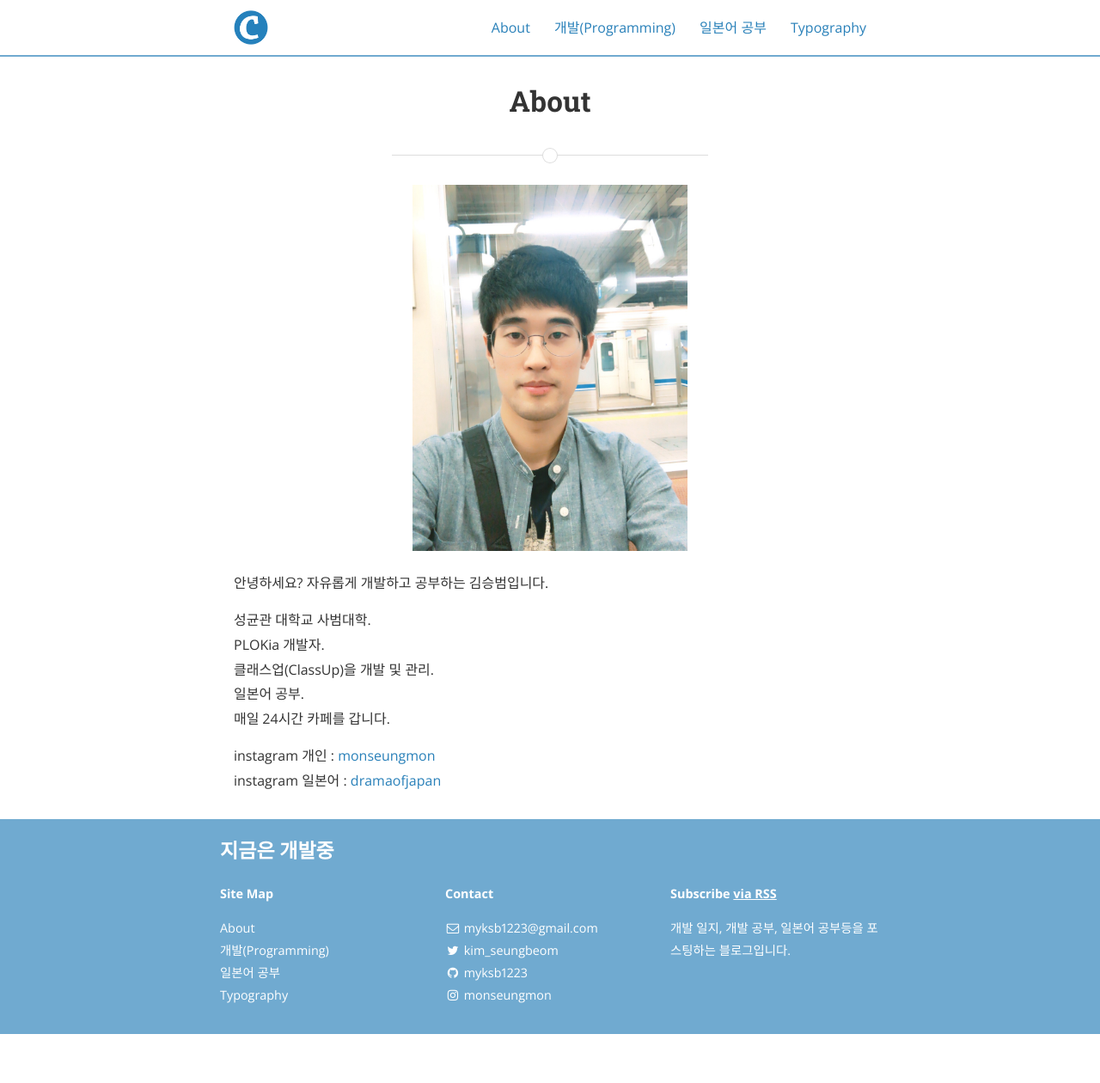
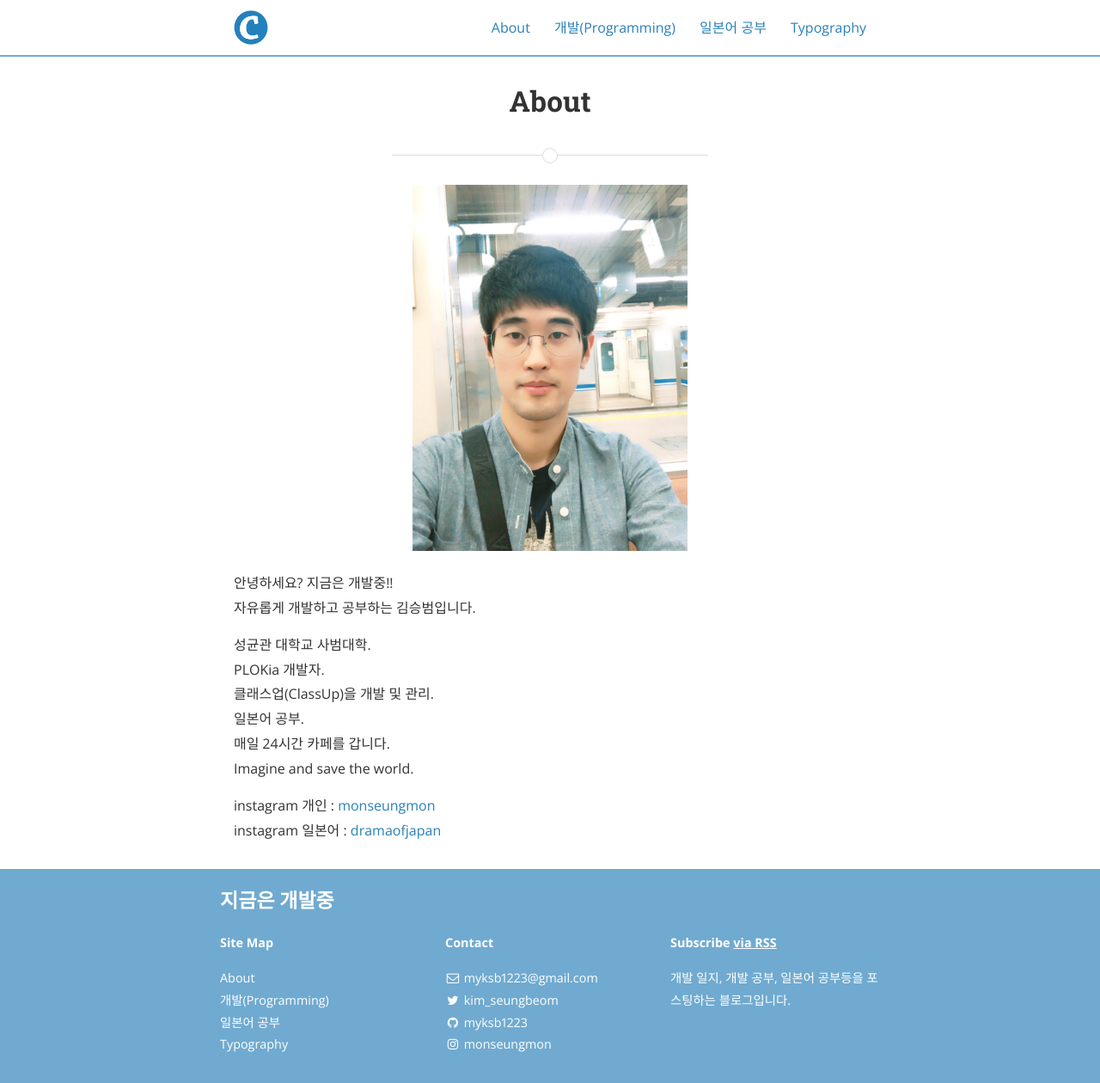
Before and after one commit to myksb1223/myksb1223.github.io, a Jekyll site: the page built from about.md, in a window 1280 px wide. Shown: the whole page at 86% size. Built offline with Jekyll 4.4.1, drawn with Linux system fonts in a browser that asks for light colours; nearby versions of some CDN libraries; Markdown is read by kramdown in place of the engine named in the settings; before the commit the page ends 1203 px from its top, so only the background shows below that.

Commit message:
Change about

```diff
--- a/about.md
+++ b/about.md
@@ -6,13 +6,14 @@ permalink: /about/
 
 <img src="{{ site.baseurl }}/assets/profile_image.jpg" title="Profile Picture" class="profile">
 
-안녕하세요? 자유롭게 개발하고 공부하는 김승범입니다.
+안녕하세요? 지금은 개발중!!<br>자유롭게 개발하고 공부하는 김승범입니다.
 
 성균관 대학교 사범대학.<br>
 PLOKia 개발자.<br>
 클래스업(ClassUp)을 개발 및 관리.<br>
 일본어 공부.<br>
-매일 24시간 카페를 갑니다.
+매일 24시간 카페를 갑니다.<br>
+Imagine and save the world.
 
 instagram 개인 : [monseungmon](https://www.instagram.com/monseungmon/)<br>
 instagram 일본어 : [dramaofjapan](https://www.instagram.com/dramaofjapan/)
```
